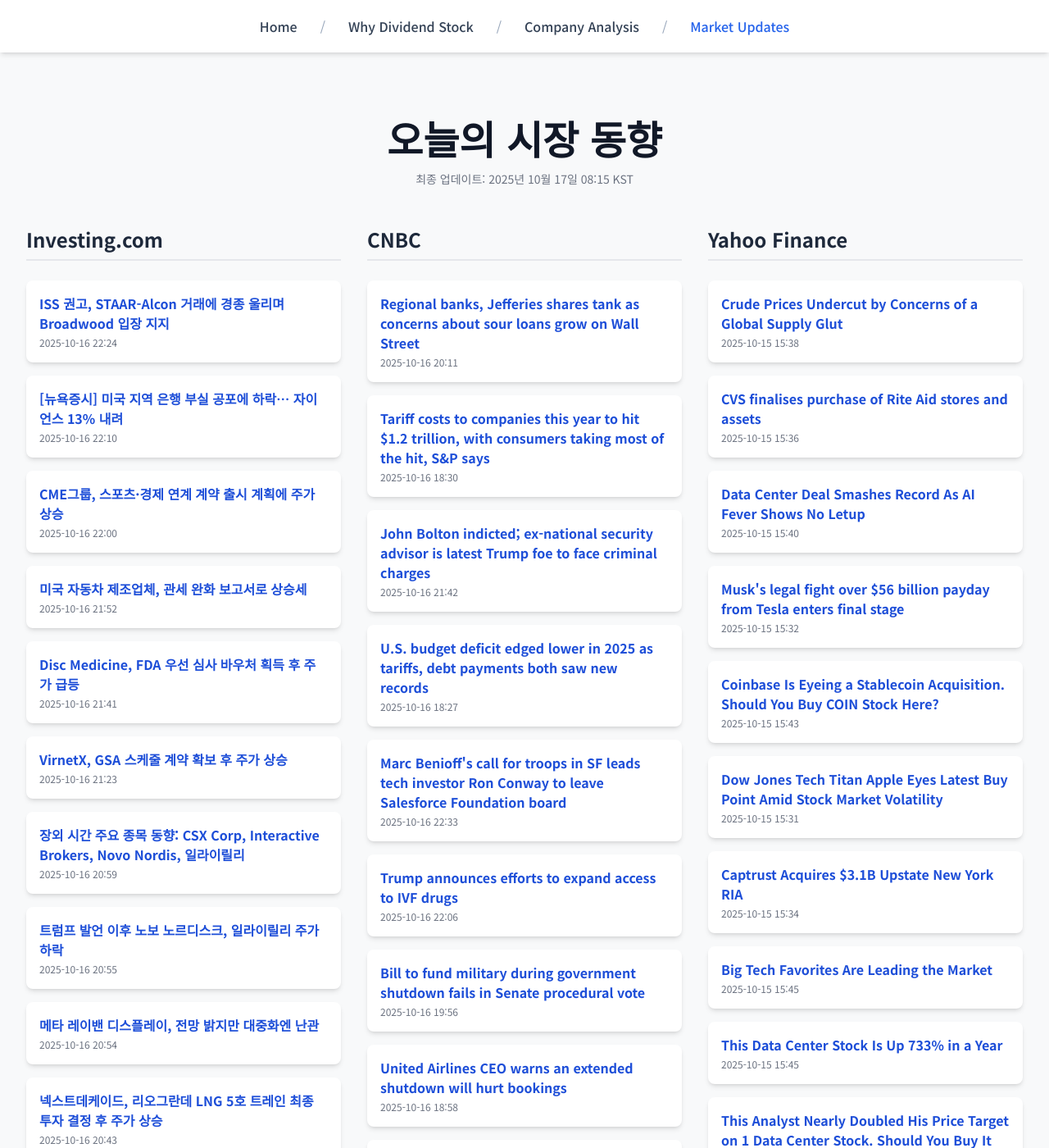
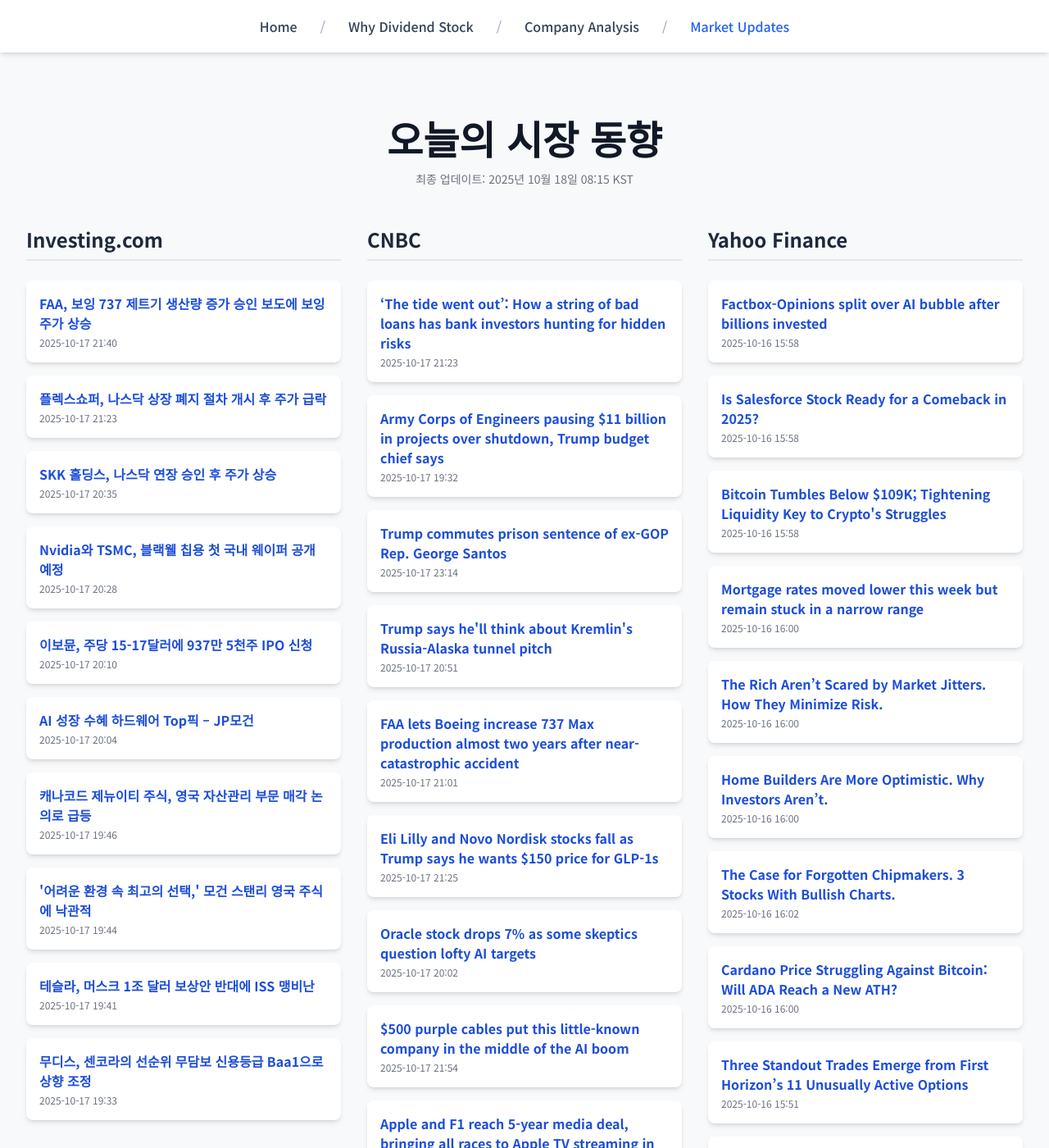
Before and after one commit to Kay-Hwang/my-company-analysis, a Jekyll site: the page built from market-updates.html, in a window 1280 px wide and 1400 px high. Shown: the whole window at 82% size. Built offline with Jekyll 4.4.1, drawn with Linux system fonts in a browser that asks for light colours; nearby versions of some CDN libraries; a script that is not in the unit is left out; some of the changed text lies outside the part shown.

Commit message:
Update daily data

```diff
--- a/_data/latest_data.json
+++ b/_data/latest_data.json
@@ -1,190 +1,190 @@
 {
-  "lastUpdated": "2025년 10월 17일 08:15 KST",
+  "lastUpdated": "2025년 10월 18일 08:15 KST",
   "news": {
     "investing": [
       {
-        "title": "ISS 권고, STAAR-Alcon 거래에 경종 울리며 Broadwood 입장 지지",
-        "link": "https://kr.investing.com/news/stock-market-news/article-1673350",
-        "pubDate": "2025-10-16 22:24:44",
-        "summary": "ISS 권고, STAAR-Alcon 거래에 경종 울리며 Broadwood 입장 지지"
+        "title": "FAA, 보잉 737 제트기 생산량 증가 승인 보도에 보잉 주가 상승",
+        "link": "https://kr.investing.com/news/stock-market-news/article-1674871",
+        "pubDate": "2025-10-17 21:40:22",
+        "summary": "FAA, 보잉 737 제트기 생산량 증가 승인 보도에 보잉 주가 상승"
       },
       {
-        "title": "[뉴욕증시] 미국 지역 은행 부실 공포에 하락… 자이언스 13% 내려",
-        "link": "https://kr.investing.com/news/stock-market-news/article-1673340",
-        "pubDate": "2025-10-16 22:10:39",
-        "summary": "[뉴욕증시] 미국 지역 은행 부실 공포에 하락… 자이언스 13% 내려"
+        "title": "플렉스쇼퍼, 나스닥 상장 폐지 절차 개시 후 주가 급락",
+        "link": "https://kr.investing.com/news/stock-market-news/article-93CH-1674862",
+        "pubDate": "2025-10-17 21:23:29",
+        "summary": "플렉스쇼퍼, 나스닥 상장 폐지 절차 개시 후 주가 급락"
       },
       {
-        "title": "CME그룹, 스포츠·경제 연계 계약 출시 계획에 주가 상승",
-        "link": "https://kr.investing.com/news/stock-market-news/article-93CH-1673331",
-        "pubDate": "2025-10-16 22:00:17",
-        "summary": "CME그룹, 스포츠·경제 연계 계약 출시 계획에 주가 상승"
+        "title": "SKK 홀딩스, 나스닥 연장 승인 후 주가 상승",
+        "link": "https://kr.investing.com/news/stock-market-news/article-93CH-1674809",
+        "pubDate": "2025-10-17 20:35:37",
+        "summary": "SKK 홀딩스, 나스닥 연장 승인 후 주가 상승"
       },
       {
-        "title": "미국 자동차 제조업체, 관세 완화 보고서로 상승세",
-        "link": "https://kr.investing.com/news/stock-market-news/article-1673327",
-        "pubDate": "2025-10-16 21:52:35",
-        "summary": "미국 자동차 제조업체, 관세 완화 보고서로 상승세"
+        "title": "Nvidia와 TSMC, 블랙웰 칩용 첫 국내 웨이퍼 공개 예정",
+        "link": "https://kr.investing.com/news/stock-market-news/article-1674803",
+        "pubDate": "2025-10-17 20:28:08",
+        "summary": "Nvidia와 TSMC, 블랙웰 칩용 첫 국내 웨이퍼 공개 예정"
       },
       {
-        "title": "Disc Medicine, FDA 우선 심사 바우처 획득 후 주가 급등",
-        "link": "https://kr.investing.com/news/stock-market-news/article-93CH-1673316",
-        "pubDate": "2025-10-16 21:41:51",
-        "summary": "Disc Medicine, FDA 우선 심사 바우처 획득 후 주가 급등"
+        "title": "이보뮨, 주당 15-17달러에 937만 5천주 IPO 신청",
+        "link": "https://kr.investing.com/news/stock-market-news/article-432SI-1674776",
+        "pubDate": "2025-10-17 20:10:04",
+        "summary": "이보뮨, 주당 15-17달러에 937만 5천주 IPO 신청"
       },
       {
-        "title": "VirnetX, GSA 스케줄 계약 확보 후 주가 상승",
-        "link": "https://kr.investing.com/news/stock-market-news/article-93CH-1673295",
-        "pubDate": "2025-10-16 21:23:46",
-        "summary": "VirnetX, GSA 스케줄 계약 확보 후 주가 상승"
+        "title": "AI 성장 수혜 하드웨어 Top픽 – JP모건",
+        "link": "https://kr.investing.com/news/stock-market-news/article-93CH-1674769",
+        "pubDate": "2025-10-17 20:04:46",
+        "summary": "AI 성장 수혜 하드웨어 Top픽 – JP모건"
       },
       {
-        "title": "장외 시간 주요 종목 동향: CSX Corp, Interactive Brokers, Novo Nordis, 일라이릴리",
-        "link": "https://kr.investing.com/news/stock-market-news/article-432SI-1673261",
-        "pubDate": "2025-10-16 20:59:16",
-        "summary": "장외 시간 주요 종목 동향: CSX Corp, Interactive Brokers, Novo Nordis, 일라이릴리"
+        "title": "캐나코드 제뉴이티 주식, 영국 자산관리 부문 매각 논의로 급등",
+        "link": "https://kr.investing.com/news/stock-market-news/article-1674760",
+        "pubDate": "2025-10-17 19:46:18",
+        "summary": "캐나코드 제뉴이티 주식, 영국 자산관리 부문 매각 논의로 급등"
       },
       {
-        "title": "트럼프 발언 이후 노보 노르디스크, 일라이릴리 주가 하락",
-        "link": "https://kr.investing.com/news/stock-market-news/article-1673254",
-        "pubDate": "2025-10-16 20:55:00",
-        "summary": "트럼프 발언 이후 노보 노르디스크, 일라이릴리 주가 하락"
+        "title": "'어려운 환경 속 최고의 선택,' 모건 스탠리 영국 주식에 낙관적",
+        "link": "https://kr.investing.com/news/stock-market-news/article-1674757",
+        "pubDate": "2025-10-17 19:44:14",
+        "summary": "'어려운 환경 속 최고의 선택,' 모건 스탠리 영국 주식에 낙관적"
       },
       {
-        "title": "메타 레이밴 디스플레이, 전망 밝지만 대중화엔 난관",
-        "link": "https://kr.investing.com/news/stock-market-news/article-93CH-1673252",
-        "pubDate": "2025-10-16 20:54:36",
-        "summary": "메타 레이밴 디스플레이, 전망 밝지만 대중화엔 난관"
+        "title": "테슬라, 머스크 1조 달러 보상안 반대에 ISS 맹비난",
+        "link": "https://kr.investing.com/news/stock-market-news/article-93CH-1674756",
+        "pubDate": "2025-10-17 19:41:47",
+        "summary": "테슬라, 머스크 1조 달러 보상안 반대에 ISS 맹비난"
       },
       {
-        "title": "넥스트데케이드, 리오그란데 LNG 5호 트레인 최종 투자 결정 후 주가 상승",
-        "link": "https://kr.investing.com/news/stock-market-news/article-93CH-1673236",
-        "pubDate": "2025-10-16 20:43:06",
-        "summary": "넥스트데케이드, 리오그란데 LNG 5호 트레인 최종 투자 결정 후 주가 상승"
+        "title": "무디스, 센코라의 선순위 무담보 신용등급 Baa1으로 상향 조정",
+        "link": "https://kr.investing.com/news/stock-market-news/article-93CH-1674750",
+        "pubDate": "2025-10-17 19:33:04",
+        "summary": "무디스, 센코라의 선순위 무담보 신용등급 Baa1으로 상향 조정"
       }
     ],
     "cnbc": [
       {
-        "title": "Regional banks, Jefferies shares tank as concerns about sour loans grow on Wall Street",
-        "link": "https://www.cnbc.com/2025/10/16/regional-banks-and-jefferies-shares-tank-as-concerns-grow-on-wall-street-about-sour-loans.html",
-        "pubDate": "Thu, 16 Oct 2025 20:11:01 GMT",
-        "summary": "Fears are mounting around the health of their lending businesses."
+        "title": "‘The tide went out’: How a string of bad loans has bank investors hunting for hidden risks",
+        "link": "https://www.cnbc.com/2025/10/17/ndfi-loan-exposure-bank-stocks.html",
+        "pubDate": "Fri, 17 Oct 2025 21:23:41 GMT",
+        "summary": "Investors are focused on a specific type of lending made by banks to non-depository financial institutions, or NDFIs, as the source of possible contagion."
       },
       {
-        "title": "Tariff costs to companies this year to hit $1.2 trillion, with consumers taking most of the hit, S&P says",
-        "link": "https://www.cnbc.com/2025/10/16/tariff-costs-to-companies-this-year-to-hit-1point2-trillion-with-consumers-taking-most-of-the-hit-sp-says.html",
-        "pubDate": "Thu, 16 Oct 2025 18:30:15 GMT",
-        "summary": "The firm said its estimate of additional expenses for companies is probably conservative."
+        "title": "Army Corps of Engineers pausing $11 billion in projects over shutdown, Trump budget chief says",
+        "link": "https://www.cnbc.com/2025/10/17/vought-budget-government-shutdown.html",
+        "pubDate": "Fri, 17 Oct 2025 19:32:05 GMT",
+        "summary": "President Donald Trump and OMB Director Russell Vought have described the government shutdown as an \"opportunity\" to slash the federal bureaucracy."
       },
       {
-        "title": "John Bolton indicted; ex-national security advisor is latest Trump foe to face criminal charges",
-        "link": "https://www.cnbc.com/2025/10/16/trump-john-bolton-grand-jury-indictment.html",
-        "pubDate": "Thu, 16 Oct 2025 21:42:16 GMT",
-        "summary": "FBI agents on Aug. 22 raided John Bolton's Maryland home and office in Washington, D.C., as part of a criminal investigation."
+        "title": "Trump commutes prison sentence of ex-GOP Rep. George Santos",
+        "link": "https://www.cnbc.com/2025/10/17/trump-george-santos-prison-commutation.html",
+        "pubDate": "Fri, 17 Oct 2025 23:14:15 GMT",
+        "summary": "Trump said he began thinking about Santos after being reminded of a controversy about Democratic Sen. Richard Blumenthal's military service claims."
       },
       {
-        "title": "U.S. budget deficit edged lower in 2025 as tariffs, debt payments both saw new records",
-        "link": "https://www.cnbc.com/2025/10/16/us-budget-deficit-lower-in-2025-tariffs-debt-payments-both-at-records.html",
-        "pubDate": "Thu, 16 Oct 2025 18:27:27 GMT",
-        "summary": "The federal government managed to escape with a $1.78 trillion shortfall, some $41 billion, or 2.2%, less than fiscal 2024."
+        "title": "Trump says he'll think about Kremlin's Russia-Alaska tunnel pitch",
+        "link": "https://www.cnbc.com/2025/10/17/musk-trump-putin-tunnel-russia-alaska.html",
+        "pubDate": "Fri, 17 Oct 2025 20:51:03 GMT",
+        "summary": "The suggestion came amid talks between Russian President Vladimir Putin and President Donald Trump about possible resolutions to Russia's war in Ukraine."
       },
       {
-        "title": "Marc Benioff's call for troops in SF leads tech investor Ron Conway to leave Salesforce Foundation board",
-        "link": "https://www.cnbc.com/2025/10/16/benioff-sf-troop-comment-lead-ron-conway-resign-salesforce-foundation.html",
-        "pubDate": "Thu, 16 Oct 2025 22:33:39 GMT",
-        "summary": "Prominent startup investor Ron Conway has left the board of the Salesforce Foundation following comments Marc Benioff made in support of President Trump."
+        "title": "FAA lets Boeing increase 737 Max production almost two years after near-catastrophic accident",
+        "link": "https://www.cnbc.com/2025/10/17/boeing-737-max-production.html",
+        "pubDate": "Fri, 17 Oct 2025 21:01:52 GMT",
+        "summary": "The FAA had capped Boeing's production at 38 a month in early 2024 after a door plug blew out of a nearly new 737 Max 9."
       },
       {
-        "title": "Trump announces efforts to expand access to IVF drugs",
-        "link": "https://www.cnbc.com/2025/10/16/trump-announces-efforts-to-expand-access-to-ivf-drugs.html",
-        "pubDate": "Thu, 16 Oct 2025 22:06:16 GMT",
-        "summary": "The procedure is often not fully covered by insurance — if covered at all — and the costs for accessing it can cost around $20,000 or more per cycle."
+        "title": "Eli Lilly and Novo Nordisk stocks fall as Trump says he wants $150 price for GLP-1s",
+        "link": "https://www.cnbc.com/2025/10/17/eli-lilly-novo-nordisk-stock-trump-glp-1-prices.html",
+        "pubDate": "Fri, 17 Oct 2025 21:25:22 GMT",
+        "summary": "Eli Lilly and Novo Nordisk shares dropped after President Donald Trump said he wants a $150 price tag for GLP-1s."
       },
       {
-        "title": "Bill to fund military during government shutdown fails in Senate procedural vote",
-        "link": "https://www.cnbc.com/2025/10/16/government-shutdown-military-pay.html",
-        "pubDate": "Thu, 16 Oct 2025 19:56:27 GMT",
-        "summary": "Democrats largely voted against the bill to fund the Pentagon amid the shutdown. The vote came hours after a Senate bill to fund the entire government failed."
+        "title": "Oracle stock drops 7% as some skeptics question lofty AI targets",
+        "link": "https://www.cnbc.com/2025/10/17/oracle-stock-drops-7percent-as-companys-ai-conference-brings-out-skeptics.html",
+        "pubDate": "Fri, 17 Oct 2025 20:02:09 GMT",
+        "summary": "Oracle has become one of the biggest beneficiaries of the AI infrastructure boom, with its shares up 75% so far in 2025."
       },
       {
-        "title": "United Airlines CEO warns an extended shutdown will hurt bookings",
-        "link": "https://www.cnbc.com/2025/10/16/government-shutdown-united-airlines-ceo-scott-kirby.html",
-        "pubDate": "Thu, 16 Oct 2025 18:58:33 GMT",
-        "summary": "Delta's CEO last week also warned a prolonged shutdown could affect the airline."
+        "title": "$500 purple cables put this little-known company in the middle of the AI boom",
+        "link": "https://www.cnbc.com/2025/10/17/500-purple-cables-put-credo-in-middle-of-the-ai-boom.html",
+        "pubDate": "Fri, 17 Oct 2025 21:54:03 GMT",
+        "summary": "Credo's stock has more than doubled this year after soaring 245% in 2024 as the AI boom makes its way downstream."
       },
       {
-        "title": "Illinois Gov. JB Pritzker won $1.4 million gambling last year, tax filings show",
-        "link": "https://www.cnbc.com/2025/10/16/pritzker-tax-gambling-governor.html",
-        "pubDate": "Thu, 16 Oct 2025 17:24:45 GMT",
-        "summary": "Pritzker has become a leading antagonist of President Donald Trump over federal immigration operations in Chicago and elsewhere."
+        "title": "Apple and F1 reach 5-year media deal, bringing all races to Apple TV streaming in the U.S.",
+        "link": "https://www.cnbc.com/2025/10/17/apple-f1-media-deal-streaming.html",
+        "pubDate": "Fri, 17 Oct 2025 17:08:51 GMT",
+        "summary": "Apple and Formula 1 announced their long-awaited five-year U.S. media rights deal that will bring all U.S. televised races to Apple TV"
       },
       {
-        "title": "Why some credit card APRs aren’t coming down, even after a Fed rate cut",
-        "link": "https://www.cnbc.com/2025/10/16/why-credit-card-aprs-arent-coming-down-even-after-a-fed-rate-cut.html",
-        "pubDate": "Thu, 16 Oct 2025 19:28:52 GMT",
-        "summary": "Sky-high credit card rates won't come down much, even as the Federal Reserve lowers its benchmark."
+        "title": "ACA enhanced subsidy lapse could hit early retirees hardest amid shutdown fight",
+        "link": "https://www.cnbc.com/2025/10/17/aca-enhanced-subsidy-lapse-government-shutdown.html",
+        "pubDate": "Fri, 17 Oct 2025 11:47:54 GMT",
+        "summary": "Older adults who aren't yet eligible for Medicare face the largest increases in health insurance premiums if enhanced ACA subsidies disappear."
       }
     ],
     "yahoo": [
       {
-        "title": "Crude Prices Undercut by Concerns of a Global Supply Glut",
-        "link": "https://finance.yahoo.com/news/crude-prices-undercut-concerns-global-153858507.html",
-        "pubDate": "2025-10-15T15:38:58Z",
-        "summary": "Crude Prices Undercut by Concerns of a Global Supply Glut"
+        "title": "Factbox-Opinions split over AI bubble after billions invested",
+        "link": "https://finance.yahoo.com/news/factbox-opinions-split-over-ai-155811145.html",
+        "pubDate": "2025-10-16T15:58:11Z",
+        "summary": "Factbox-Opinions split over AI bubble after billions invested"
       },
       {
-        "title": "CVS finalises purchase of Rite Aid stores and assets",
-        "link": "https://finance.yahoo.com/news/cvs-finalises-purchase-rite-aid-153616843.html",
-        "pubDate": "2025-10-15T15:36:16Z",
-        "summary": "CVS finalises purchase of Rite Aid stores and assets"
+        "title": "Is Salesforce Stock Ready for a Comeback in 2025?",
+        "link": "https://finance.yahoo.com/news/salesforce-stock-ready-comeback-2025-155816683.html",
+        "pubDate": "2025-10-16T15:58:16Z",
+        "summary": "Is Salesforce Stock Ready for a Comeback in 2025?"
       },
       {
-        "title": "Data Center Deal Smashes Record As AI Fever Shows No Letup",
-        "link": "https://www.investors.com/news/data-center-blackrock-aligned-deal/?src=A00220&yptr=yahoo",
-        "pubDate": "2025-10-15T15:40:36Z",
-        "summary": "Data Center Deal Smashes Record As AI Fever Shows No Letup"
+        "title": "Bitcoin Tumbles Below $109K; Tightening Liquidity Key to Crypto's Struggles",
+        "link": "https://finance.yahoo.com/news/bitcoin-tumbles-below-109k-tightening-155856781.html",
+        "pubDate": "2025-10-16T15:58:56Z",
+        "summary": "Bitcoin Tumbles Below $109K; Tightening Liquidity Key to Crypto's Struggles"
       },
       {
-        "title": "Musk's legal fight over $56 billion payday from Tesla enters final stage",
-        "link": "https://finance.yahoo.com/news/musks-legal-fight-over-56-153252022.html",
-        "pubDate": "2025-10-15T15:32:52Z",
-        "summary": "Musk's legal fight over $56 billion payday from Tesla enters final stage"
+        "title": "Mortgage rates moved lower this week but remain stuck in a narrow range",
+        "link": "https://finance.yahoo.com/news/mortgage-rates-moved-lower-this-week-but-remain-stuck-in-a-narrow-range-160004467.html",
+        "pubDate": "2025-10-16T16:00:04Z",
+        "summary": "Mortgage rates moved lower this week but remain stuck in a narrow range"
       },
       {
-        "title": "Coinbase Is Eyeing a Stablecoin Acquisition. Should You Buy COIN Stock Here?",
-        "link": "https://finance.yahoo.com/news/coinbase-eyeing-stablecoin-acquisition-buy-154326574.html",
-        "pubDate": "2025-10-15T15:43:26Z",
-        "summary": "Coinbase Is Eyeing a Stablecoin Acquisition. Should You Buy COIN Stock Here?"
+        "title": "The Rich Aren’t Scared by Market Jitters. How They Minimize Risk.",
+        "link": "https://www.barrons.com/articles/rich-family-offices-minimize-risk-private-investments-d164a513?siteid=yhoof2&yptr=yahoo",
+        "pubDate": "2025-10-16T16:00:00Z",
+        "summary": "The Rich Aren’t Scared by Market Jitters. How They Minimize Risk."
       },
       {
-        "title": "Dow Jones Tech Titan Apple Eyes Latest Buy Point Amid Stock Market Volatility",
-        "link": "https://www.investors.com/stock-lists/stocks-near-a-buy-zone/dow-jones-apple-aapl-stock-stock-market-volatility/?src=A00220&yptr=yahoo",
-        "pubDate": "2025-10-15T15:31:25Z",
-        "summary": "Dow Jones Tech Titan Apple Eyes Latest Buy Point Amid Stock Market Volatility"
+        "title": "Home Builders Are More Optimistic. Why Investors Aren’t.",
+        "link": "https://www.barrons.com/articles/home-builders-optimistic-investors-are-not-251bc8c9?siteid=yhoof2&yptr=yahoo",
+        "pubDate": "2025-10-16T16:00:00Z",
+        "summary": "Home Builders Are More Optimistic. Why Investors Aren’t."
       },
       {
-        "title": "Captrust Acquires $3.1B Upstate New York RIA",
-        "link": "https://finance.yahoo.com/news/captrust-acquires-3-1b-upstate-153409828.html",
-        "pubDate": "2025-10-15T15:34:09Z",
-        "summary": "Captrust Acquires $3.1B Upstate New York RIA"
+        "title": "The Case for Forgotten Chipmakers. 3 Stocks With Bullish Charts.",
+        "link": "https://www.barrons.com/articles/forgotten-chipmakers-3-stocks-with-bullish-charts-7d365232?siteid=yhoof2&yptr=yahoo",
+        "pubDate": "2025-10-16T16:02:00Z",
+        "summary": "The Case for Forgotten Chipmakers. 3 Stocks With Bullish Charts."
       },
       {
-        "title": "Big Tech Favorites Are Leading the Market",
-        "link": "https://www.barrons.com/livecoverage/stock-market-news-today-101525/card/big-tech-favorites-are-leading-the-market-a8TgPIO8BUJa9Nz241DN?siteid=yhoof2&yptr=yahoo",
-        "pubDate": "2025-10-15T15:45:30Z",
-        "summary": "Big Tech Favorites Are Leading the Market"
+        "title": "Cardano Price Struggling Against Bitcoin: Will ADA Reach a New ATH?",
+        "link": "https://finance.yahoo.com/news/cardano-price-struggling-against-bitcoin-160020421.html",
+        "pubDate": "2025-10-16T16:00:20Z",
+        "summary": "Cardano Price Struggling Against Bitcoin: Will ADA Reach a New ATH?"
       },
       {
-        "title": "This Data Center Stock Is Up 733% in a Year",
-        "link": "https://finance.yahoo.com/news/data-center-stock-733-154502202.html",
-        "pubDate": "2025-10-15T15:45:02Z",
-        "summary": "This Data Center Stock Is Up 733% in a Year"
+        "title": "Three Standout Trades Emerge from First Horizon’s 11 Unusually Active Options",
+        "link": "https://finance.yahoo.com/news/three-standout-trades-emerge-first-155142508.html",
+        "pubDate": "2025-10-16T15:51:42Z",
+        "summary": "Three Standout Trades Emerge from First Horizon’s 11 Unusually Active Options"
       },
       {
-        "title": "This Analyst Nearly Doubled His Price Target on 1 Data Center Stock. Should You Buy It Now?",
-        "link": "https://finance.yahoo.com/news/analyst-nearly-doubled-price-target-152758191.html",
-        "pubDate": "2025-10-15T15:27:58Z",
-        "summary": "This Analyst Nearly Doubled His Price Target on 1 Data Center Stock. Should You Buy It Now?"
+        "title": "Average long-term US mortgage rate slips to 6.27%, nearing a low for 2025",
+        "link": "https://finance.yahoo.com/news/average-long-term-us-mortgage-160249072.html",
+        "pubDate": "2025-10-16T16:02:49Z",
+        "summary": "Average long-term US mortgage rate slips to 6.27%, nearing a low for 2025"
       }
     ]
   }
```
